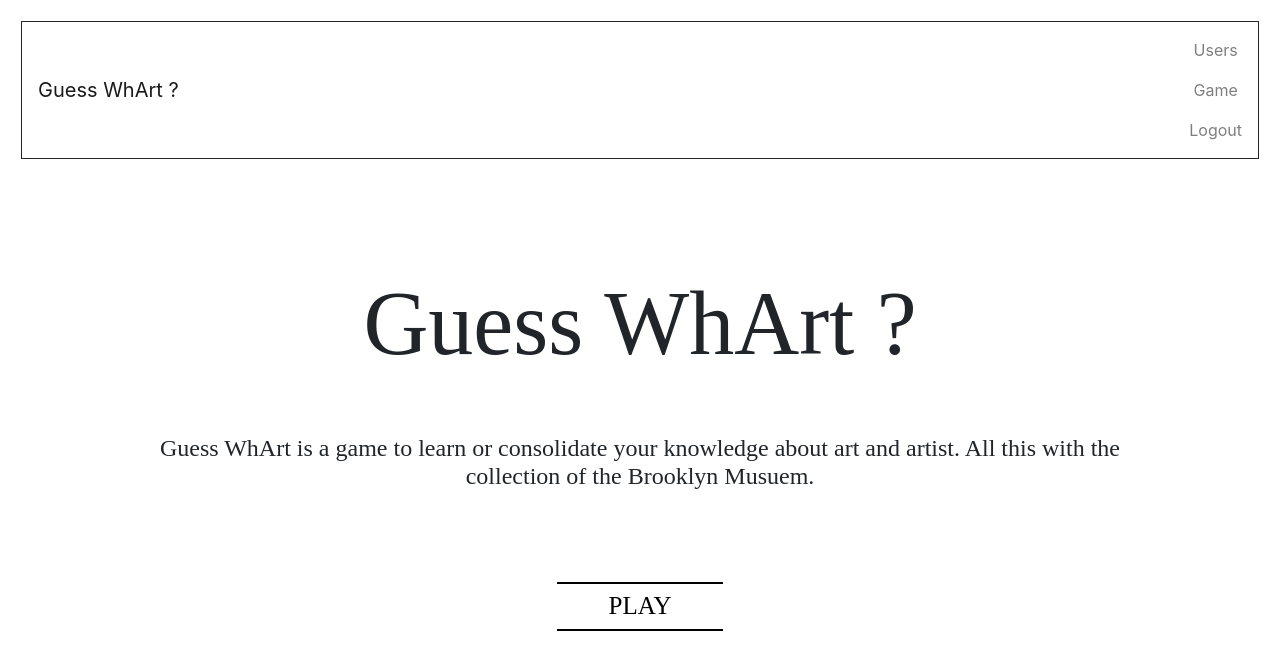
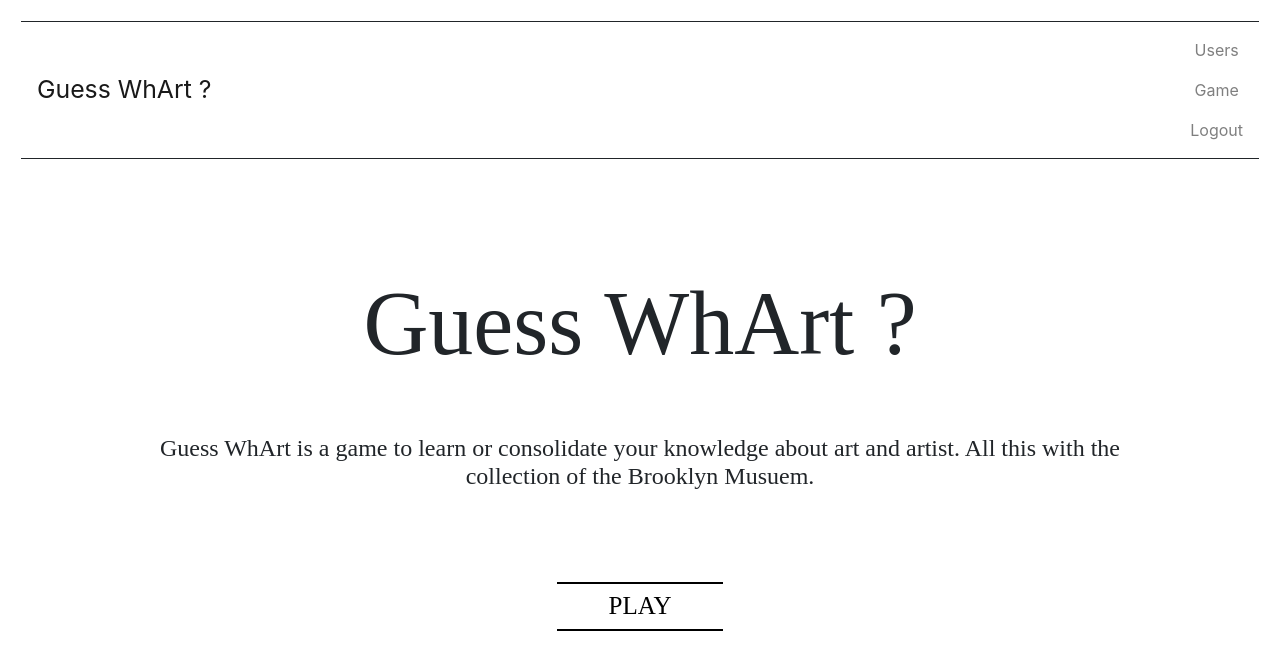
Before and after one commit to Axosss/WDI_21_PROJECT4, a website: page public/index.html in a window 1280 px wide. Drawn offline with nearby package versions, Linux system fonts and the light colour scheme; some packages are replaced by stand-ins of ours; no server answers; a script that the page names is missing.

Commit message:
nav bar fix

```diff
--- a/public/css/style.css
+++ b/public/css/style.css
@@ -13,7 +13,10 @@ body {
 }
 
 .navbar-light.bg-faded {
-    border: 1px solid;
+    border: 1.5px solid;
+    border-left: none;
+    border-right: none;
+    border-radius: 0px;
 }
 .navbar .navbar-collapse {
   text-align: center;
@@ -21,6 +24,7 @@ body {
 
 .navbar-brand {
   float: none !important;
+  font-size: 1.55rem;
 }
 
 .font {
--- a/public/index.html
+++ b/public/index.html
@@ -1,7 +1,7 @@
 <!DOCTYPE html>
 <html ng-app="GuessWhart">
 <head>
-  <title>Hello</title>
+  <title>Guess WhArrrrrrrrrrrrt ? ART !</title>
 
  <!-- Vendor Script -->
 <script src="https://ajax.googleapis.com/ajax/libs/angularjs/1.5.7/angular.min.js"></script>
```
Also changed, not shown: public/js/controllers/main.js (+5 -5 lines).
